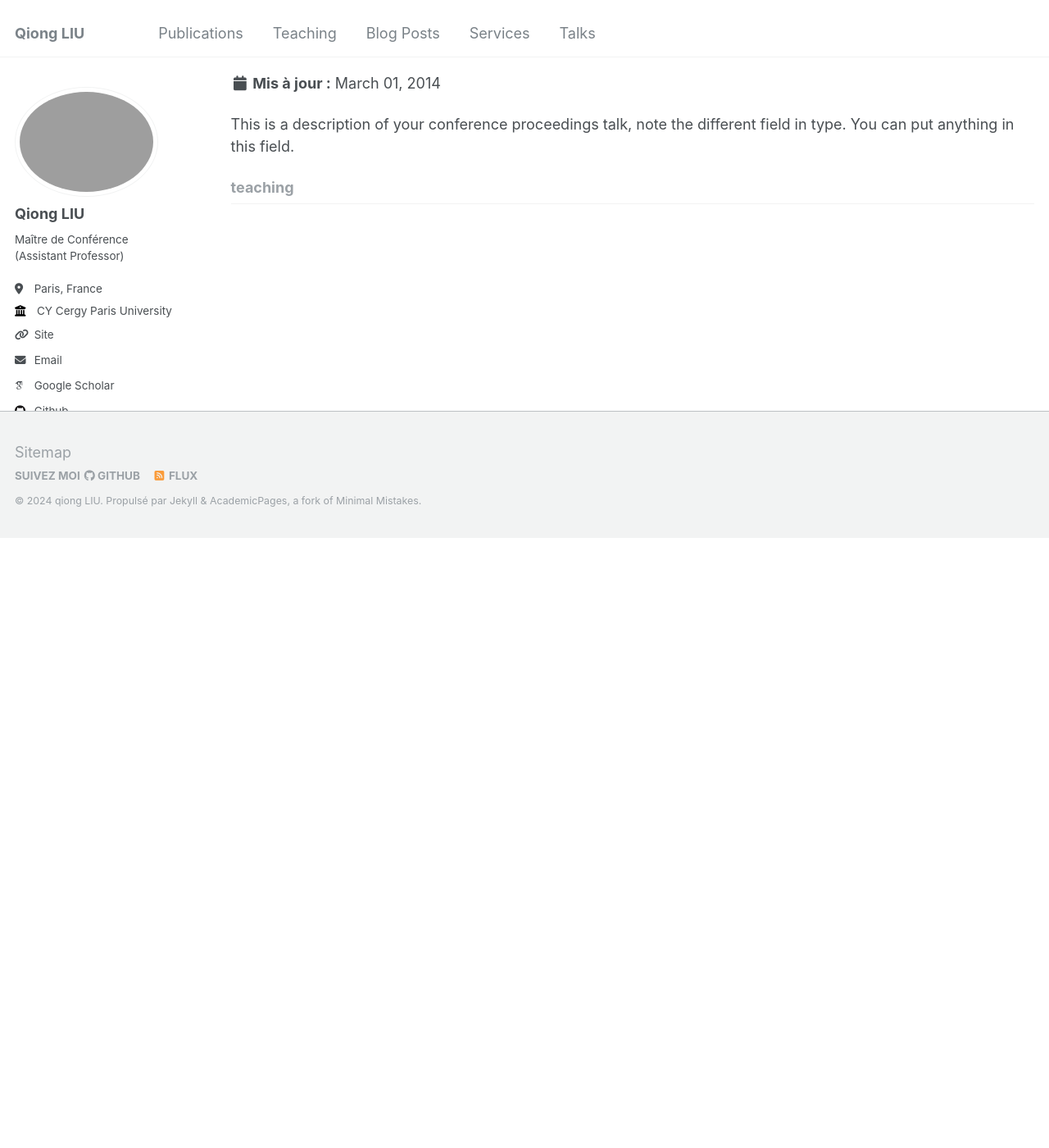
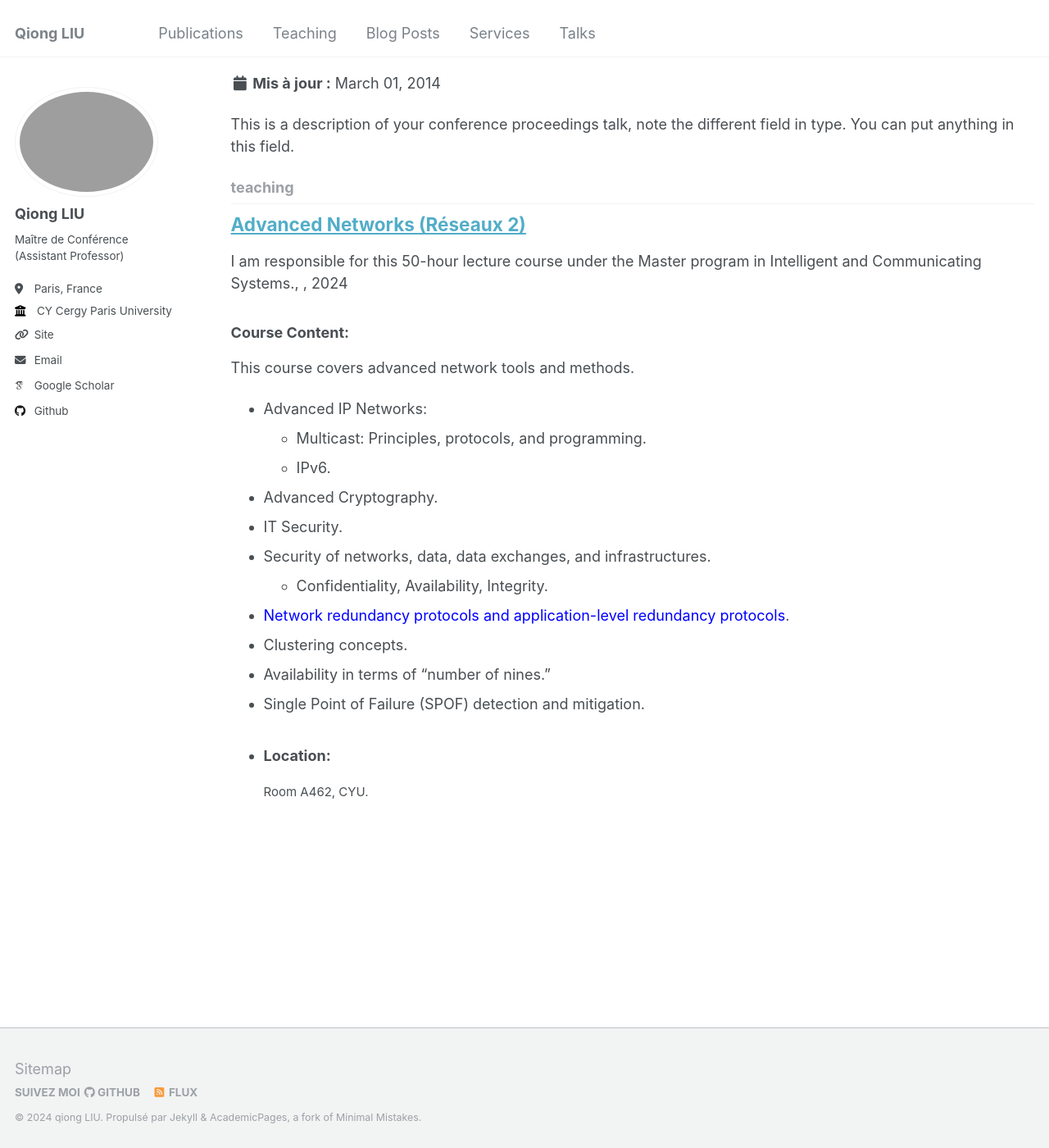
Before and after one commit to evesiphus/evesiphus.github.io, a Jekyll site: the page built from _pages/collection-archive.html, in a window 1280 px wide and 1400 px high, scrolled down 3535 px. Shown: the whole window at 82% size. Built offline with Jekyll 4.4.1, drawn with Linux system fonts in a browser that asks for light colours; some web fonts are replaced; a file with an impossible date is left out; before the commit the page ends 4192 px from its top, so only the background shows below that.

Commit message:
Update 2025-spring-teach-reseau.md

```diff
--- a/_teaching/2025-spring-teach-reseau.md
+++ b/_teaching/2025-spring-teach-reseau.md
@@ -5,7 +5,7 @@ type: "I am responsible for this 50-hour lecture course under the Master program
 permalink: /teaching/advanced-networks
 academic_year: "(2024-2025)"
 program: Master
-date: 2025
+date: 2024-09-01
 ---
 
 ### Course Content:
```
